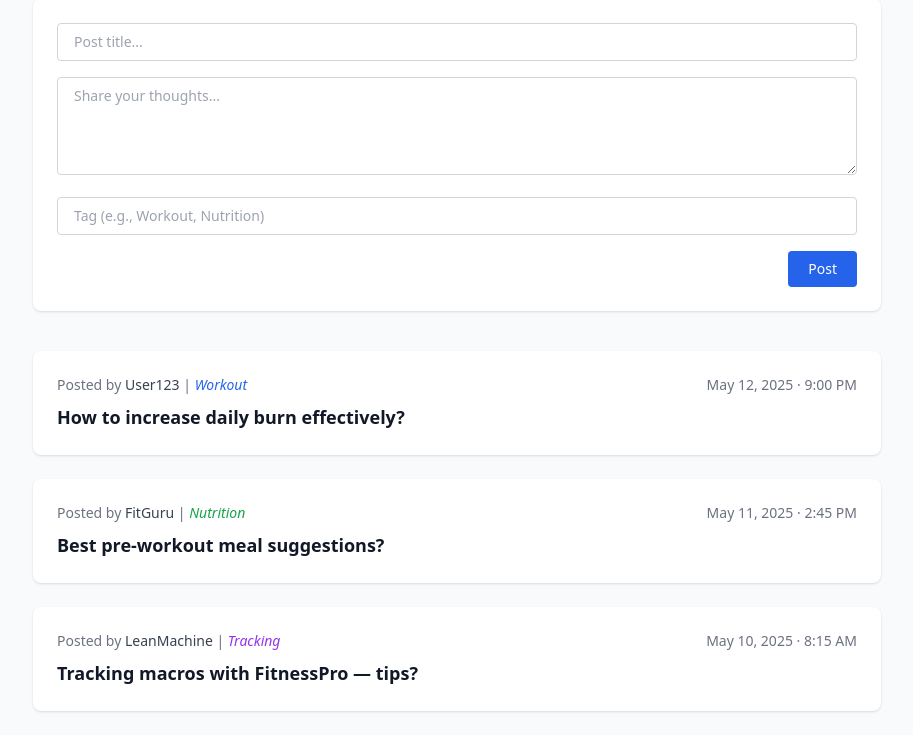
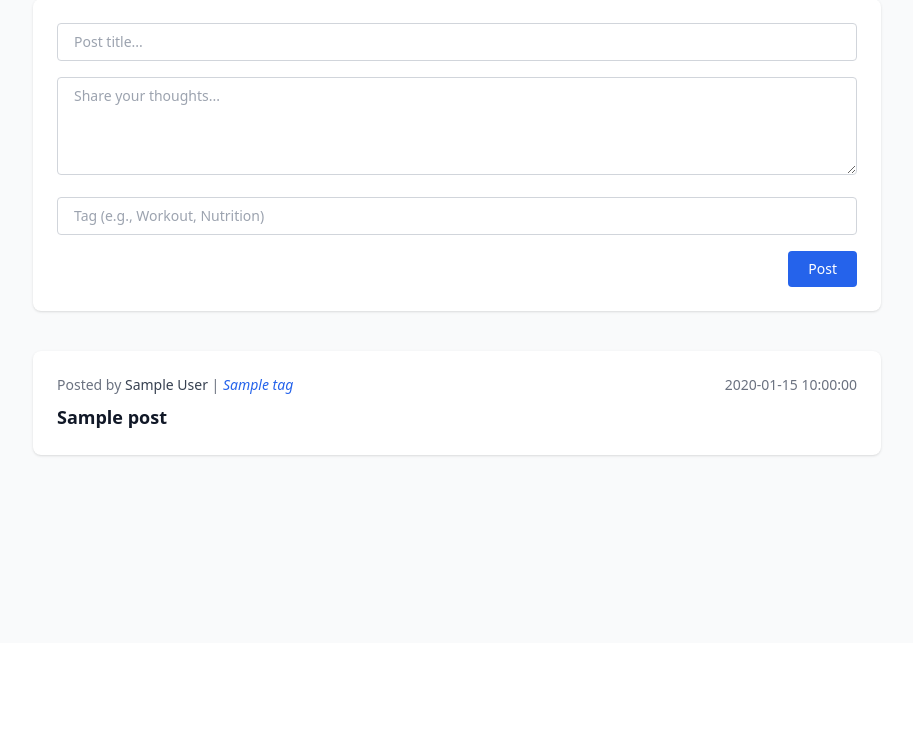
Before and after one commit to su-anon/fit, a Flask app: template templates/forum.html in a window 1280 px wide. Shown: the part 157-892 px from the top of the page, without its empty margins (183-1096 px from the left). After the commit the page ends 614 px from the top, so only its background shows below. Run offline with Flask 3, Linux system fonts and the light colour scheme; the template is opened without the code that fills it: most values are stand-ins (such as "Sample title", 1, 10 or a date in 2020); parts of the project's set-up code (start-up, migrations or seed data) failed here and were passed over; some libraries are stand-ins or nearby versions.

Commit message:
Add wallet, payment, forum post options.

```diff
--- a/app.py
+++ b/app.py
@@ -5,6 +5,10 @@ import requests
 import sqlite3
 import schema
 import bcrypt
+import json
+
+with open(".secret") as secretfile:
+    secrets = json.load(secretfile)
 
 app = Flask(__name__)
 
@@ -148,14 +152,14 @@ def regtrainer():
             connection.execute("insert into trainer (specializes_in, experience, weight, award, height, verified, user_id) values (?, ?, ?, ?, ?, ?, ?)", (specializes_in, experience, weight, award, height, "pending", userid))
         return redirect(url_for("login"))
 
-@app.route('/approve/<int:trainer_id>', methods=['POST'])
+@app.route("/approve/<int:trainer_id>", methods=["POST"])
 def approve_trainer(trainer_id):
     with sqlite3.connect(DB_NAME) as connection:
         connection.execute("update trainer set verified='verified' where trainer_id=?", (trainer_id,))
         name, = connection.execute("select username from trainer left join user on trainer.user_id=user.user_id where trainer_id=?", (trainer_id,)).fetchone()
     return f'<div class="bg-green-100 text-green-800 p-4 rounded-lg shadow">✅ Trainer @{name} has been approved.</div>'
 
-@app.route('/reject/<int:trainer_id>', methods=['POST'])
+@app.route("/reject/<int:trainer_id>", methods=["POST"])
 def reject_trainer(trainer_id):
     with sqlite3.connect(DB_NAME) as connection:
         connection.execute("update trainer set verified='rejected' where trainer_id=?", (trainer_id,))
@@ -226,8 +230,8 @@ def record():
 @app.route("/add-record", methods=["POST"])
 def add_record():
     if not session.get("username") or not session.get("member_id"):
-        response = make_response('', 204)
-        response.headers['HX-Redirect'] = url_for("login")
+        response = make_response("", 204)
+        response.headers["HX-Redirect"] = url_for("login")
         return response
     record_type = request.form.get("type")
     item = request.form.get("item")
@@ -243,18 +247,86 @@ def add_record():
 
 @app.route("/wallet")
 def wallet():
-    return render_template("wallet.html")
+    balance = get_balance(session.get("user_id"))
+    return render_template("wallet.html", balance=balance)
+
+@app.route("/payment", methods=["POST"])
+def payment():
+    if not session.get("user_id"):
+        return redirect(url_for("login"))
+    amount = request.form.get("amount")
+    with sqlite3.connect(DB_NAME) as connection:
+        cursor = connection.cursor()
+        cursor.execute("insert into recharge (amount, timestamp, status, user_id) values (?, ?, ?, ?)", (str(amount), datetime.datetime.now().isoformat(), "pending", str(session.get("user_id"))))
+        recharge_id = cursor.lastrowid
+    post_data = {
+        "store_id": secrets.get("store_id"),
+        "store_passwd": secrets.get("store_passwd"),
+        "total_amount": amount,
+        "currency": "BDT",
+        "tran_id": recharge_id,
+        "success_url": request.host_url + "success",
+        "fail_url": request.host_url + "fail",
+        "cancel_url": request.host_url + "cancel",
+        "cus_name": session.get("username"),
+        "cus_email": "member@fitnesspro",
+        "cus_add1": "Dhaka",
+        "cus_phone": "01000000000",
+        "shipping_method": "NO",
+        "product_name": "Payment",
+        "product_category": "Payment",
+        "product_profile": "general",
+        "cus_city":"Dhaka",
+        "cus_country":"Bangladesh",
+    }
+
+    response = requests.post(secrets.get("init_url"), data=post_data)
+    response_data = response.json()
+    if response_data["status"] == "SUCCESS":
+        return redirect(response_data["GatewayPageURL"])
+    else:
+        return "Payment initiation failed: " + response_data.get("failedreason", "Unknown error")
+
+@app.route("/success", methods=["POST"])
+def success():
+    val_id = request.form["val_id"]
+    data = {"val_id":val_id, "store_id":secrets.get("store_id"), "store_passwd": secrets.get("store_passwd"), "format":"json"}
+    res = requests.get(secrets.get("valid_url"), params=data)
+    if res.json().get("status")=="VALID":
+        recharge_id = res.json().get("tran_id")
+        amount = res.json().get("store_amount")
+        with sqlite3.connect(DB_NAME) as connection:
+            connection.execute("update recharge set status=? where recharge_id=?", (val_id, recharge_id))
+            connection.execute("update wallet set balance=balance+?", (amount,))
+        return redirect(url_for("wallet")+"?msg=✅ Payment Successful")
+    else:
+        return redirect(url_for("wallet")+"?msg=❌ FRAUD!!!")
+        return ""
+
+@app.route("/fail", methods=["POST"])
+def fail():
+    return redirect(url_for("wallet")+"?msg=❌ Payment Failed")
+
+@app.route("/cancel", methods=["POST"])
+def cancel():
+    return redirect(url_for("wallet")+"?msg=🚫 Payment Cancelled")
 
 @app.route("/forum", methods=["GET", "POST"])
 def forum():
     if request.method == "POST":
-        title = request.form["title"]
-        content = request.form["content"]
-        username = session.get("username", "Anonymous")  # fallback just in case
+        title = request.form.get("title")
+        content = request.form.get("content")
+        tag = request.form.get("tag")
+        user_id = session.get("user_id")
+        author = session.get("username", "Anonymous")
+        with sqlite3.connect(DB_NAME) as connection:
+            connection.execute("insert into post (post_body, user_id, author, creation_time, tag) values (?, ?, ?, ?, ?)", (content, user_id, author, datetime.datetime.now().isoformat(), tag))
         return redirect(url_for("forum"))
-
-    posts = []  # fetch posts from DB
-    return render_template("forum.html", posts=posts)
+    if request.method == "GET":
+        with sqlite3.connect(DB_NAME) as connection:
+            connection.row_factory = sqlite3.Row
+            posts = connection.execute("select * from post order by creation_time limit 10 offset 0").fetchall()
+        return render_template("forum.html", posts=posts)
 
 @app.route("/logout")
 def logout():
--- a/newadmin.py
+++ b/newadmin.py
@@ -22,4 +22,7 @@ with sqlite3.connect(DB_NAME):
         connection.execute("insert into user (wallet_id) values (?)",str(wallet_id))
         userid = connection.execute("select user_id from user where user.username=?", (username,)).fetchone()[0]
         connection.execute("insert into admin (user_id) values (?)", (userid, ))
+        cursor = connection.execute("insert into wallet (balance) values (?)", (0,))
+        wallet_id = cursor.lastrowid
+        connection.execute("update user set wallet_id=? where user_id=?", (wallet_id, userid))
         print("Admin account created with username: " + username)
--- a/schema.py
+++ b/schema.py
@@ -61,10 +61,19 @@ schema_queries = [
         wallet_id integer primary key autoincrement,
         balance real
     )''',
+    '''create table if not exists recharge (
+        recharge_id integer primary key autoincrement,
+        amount real,
+        timestamp text,
+        status text,
+        user_id integer,
+        foreign key (user_id) references user(user_id)
+    )''',
     '''create table if not exists post (
         post_id integer primary key autoincrement,
         post_body text,
         user_id integer,
+        author text,
         creation_time text,
         tag text,
         foreign key (user_id) references user(user_id)
@@ -77,27 +86,6 @@ schema_queries = [
         post_id integer,
         foreign key (user_id) references user(user_id),
         foreign key (post_id) references post(post_id)
-    )''',
-    '''create table if not exists topup (
-        topup_id integer primary key autoincrement,
-        wallet_id integer,
-        topup_amount real,
-        topup_time text,
-        foreign key (wallet_id) references wallet(wallet_id)
-    )''',
-    '''create table if not exists payout (
-        payout_id integer primary key autoincrement,
-        wallet_id integer,
-        payout_amount real,
-        payout_time text,
-        foreign key (wallet_id) references wallet(wallet_id)
-    )''',
-    '''create table if not exists withdrawal (
-        withdrawal_id integer primary key autoincrement,
-        wallet_id integer,
-        withdrawal_amount real,
-        withdrawal_time text,
-        foreign key (wallet_id) references wallet(wallet_id)
     )''',
     '''create table if not exists health_info (
         member_id integer,
--- a/templates/forum.html
+++ b/templates/forum.html
@@ -49,47 +49,21 @@
 
     <!-- Posts List -->
     <div class="space-y-6">
-      <!-- Post 1 -->
+      {% for post in posts %}
       <div class="bg-white p-6 rounded-lg shadow hover:shadow-md transition">
         <div class="flex justify-between items-center mb-2 text-sm text-gray-500">
           <span>
-            Posted by <span class="font-medium text-gray-700">User123</span> |
-            <span class="italic text-blue-600">Workout</span>
+            Posted by <span class="font-medium text-gray-700">{{post.author}}</span> |
+            <span class="italic text-blue-600">{{post.tag}}</span>
           </span>
-          <span>May 12, 2025 · 9:00 PM</span>
+          <span>{{post.creation_time}}</span>
         </div>
         <a href="#" class="text-lg font-semibold text-gray-900 hover:text-gray-700">
-          How to increase daily burn effectively?
+          {{post.title}}
         </a>
       </div>
+      {% endfor %}
 
-      <!-- Post 2 -->
-      <div class="bg-white p-6 rounded-lg shadow hover:shadow-md transition">
-        <div class="flex justify-between items-center mb-2 text-sm text-gray-500">
-          <span>
-            Posted by <span class="font-medium text-gray-700">FitGuru</span> |
-            <span class="italic text-green-600">Nutrition</span>
-          </span>
-          <span>May 11, 2025 · 2:45 PM</span>
-        </div>
-        <a href="#" class="text-lg font-semibold text-gray-900 hover:text-gray-700">
-          Best pre-workout meal suggestions?
-        </a>
-      </div>
-
-      <!-- Post 3 -->
-      <div class="bg-white p-6 rounded-lg shadow hover:shadow-md transition">
-        <div class="flex justify-between items-center mb-2 text-sm text-gray-500">
-          <span>
-            Posted by <span class="font-medium text-gray-700">LeanMachine</span> |
-            <span class="italic text-purple-600">Tracking</span>
-          </span>
-          <span>May 10, 2025 · 8:15 AM</span>
-        </div>
-        <a href="#" class="text-lg font-semibold text-gray-900 hover:text-gray-700">
-          Tracking macros with FitnessPro — tips?
-        </a>
-      </div>
     </div>
   </main>
 
```
Also changed, not shown: templates/wallet.html (+7 -17 lines), erd.jpg (added), erd.png (added), scdgm.jpg (added), scdgm.png (added), 1 other file.
